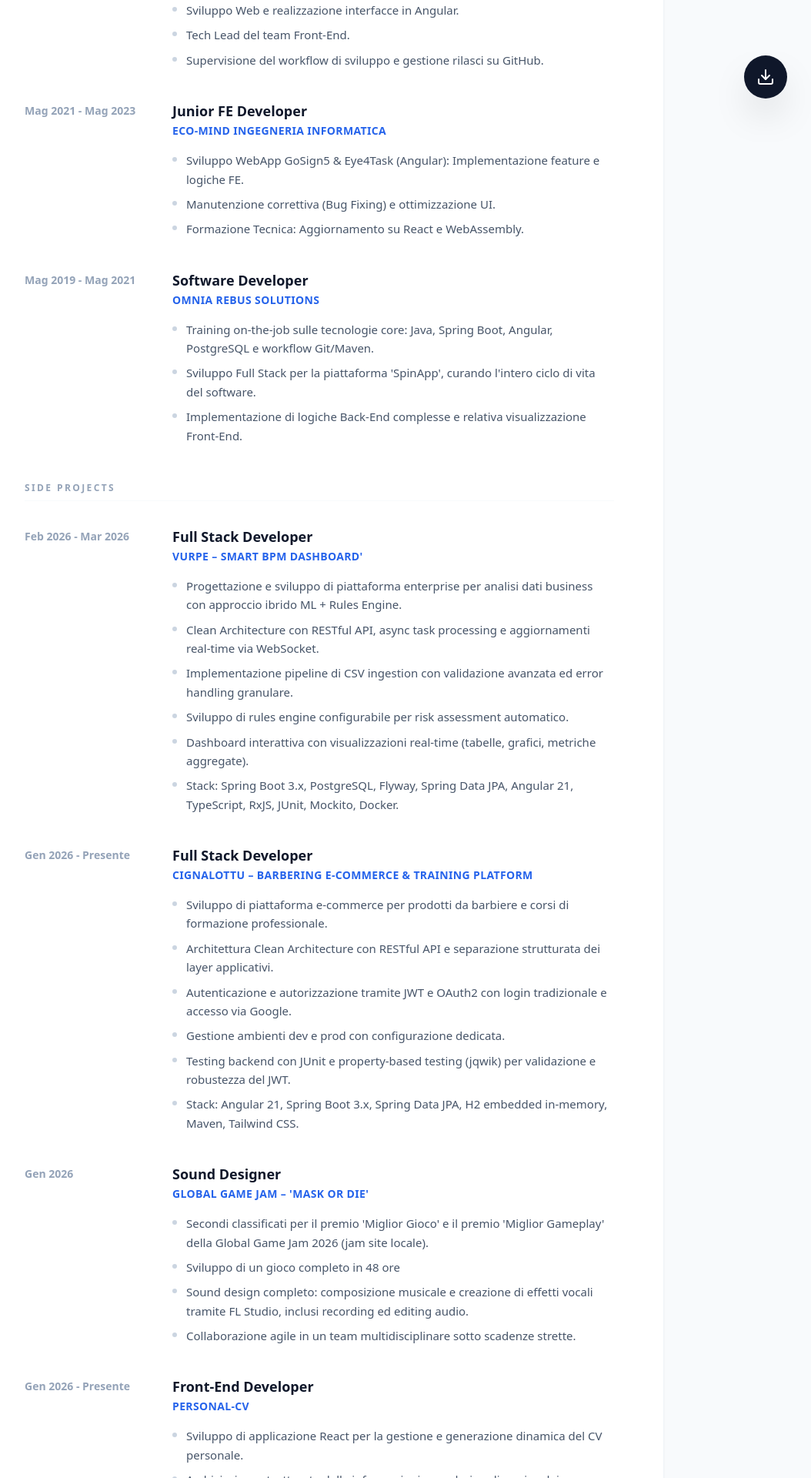
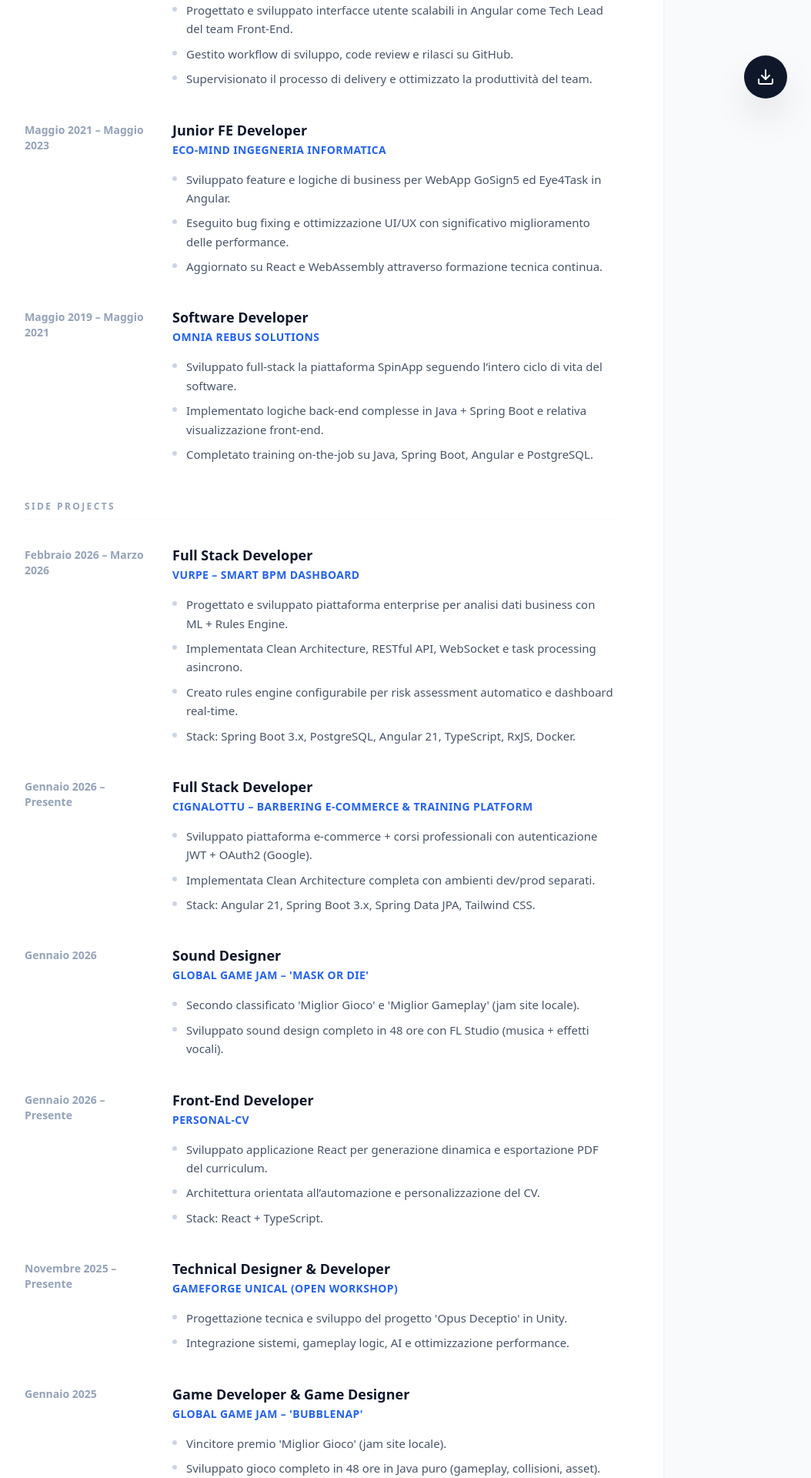
Before and after one commit to VioliHate/personal-cv, a React (Vite) app: page / in a window 1280 px wide. Shown: the part 640-2560 px from the top of the page at 77% size, without its empty margins (225-1279 px from the left). Built offline with nearby package versions, Linux system fonts and the light colour scheme.

Commit message:
data + interface refactoring

```diff
--- a/src/data/cvData.tsx
+++ b/src/data/cvData.tsx
@@ -26,6 +26,10 @@
       link: "https://github.com/VioliHate",
     },
   ],
+  summary:
+    "Frontend Developer con 5+ anni di esperienza in Angular e React. " +
+    "Specializzato in sviluppo Full-Stack con Spring Boot, Clean Architecture. " +
+    "Tech Lead di team front-end e game developer premiato alla Global Game Jam.",
   skills: [
     "Angular",
     "React",
@@ -49,35 +53,35 @@
   workExperience: [
     {
       id: 1,
-      role: "Middle developer",
+      role: "Middle Developer",
       company: "Twentyfive25",
-      period: "Set 2023 - Apr 2024",
+      period: "Settembre 2023 – Aprile 2024",
       description: [
-        "Sviluppo Web e realizzazione interfacce in Angular.",
-        "Tech Lead del team Front-End.",
-        "Supervisione del workflow di sviluppo e gestione rilasci su GitHub.",
+        "Progettato e sviluppato interfacce utente scalabili in Angular come Tech Lead del team Front-End.",
+        "Gestito workflow di sviluppo, code review e rilasci su GitHub.",
+        "Supervisionato il processo di delivery e ottimizzato la produttività del team.",
       ],
     },
     {
       id: 2,
       role: "Junior FE Developer",
       company: "Eco-Mind Ingegneria Informatica",
-      period: "Mag 2021 - Mag 2023",
+      period: "Maggio 2021 – Maggio 2023",
       description: [
-        "Sviluppo WebApp GoSign5 & Eye4Task (Angular): Implementazione feature e logiche FE.",
-        "Manutenzione correttiva (Bug Fixing) e ottimizzazione UI.",
-        "Formazione Tecnica: Aggiornamento su React e WebAssembly.",
+        "Sviluppato feature e logiche di business per WebApp GoSign5 ed Eye4Task in Angular.",
+        "Eseguito bug fixing e ottimizzazione UI/UX con significativo miglioramento delle performance.",
+        "Aggiornato su React e WebAssembly attraverso formazione tecnica continua.",
       ],
     },
     {
       id: 3,
       role: "Software Developer",
       company: "Omnia Rebus Solutions",
-      period: "Mag 2019 - Mag 2021",
+      period: "Maggio 2019 – Maggio 2021",
       description: [
-        "Training on-the-job sulle tecnologie core: Java, Spring Boot, Angular, PostgreSQL e workflow Git/Maven.",
-        "Sviluppo Full Stack per la piattaforma 'SpinApp', curando l'intero ciclo di vita del software.",
-        "Implementazione di logiche Back-End complesse e relativa visualizzazione Front-End.",
+        "Sviluppato full-stack la piattaforma SpinApp seguendo l’intero ciclo di vita del software.",
+        "Implementato logiche back-end complesse in Java + Spring Boot e relativa visualizzazione front-end.",
+        "Completato training on-the-job su Java, Spring Boot, Angular e PostgreSQL.",
       ],
     },
   ],
@@ -85,89 +89,75 @@
     {
       id: 1,
       role: "Full Stack Developer",
-      name: "VURPE – Smart BPM Dashboard'",
-      period: "Feb 2026 - Mar 2026",
+      name: "VURPE – Smart BPM Dashboard",
+      period: "Febbraio 2026 – Marzo 2026",
       description: [
-        "Progettazione e sviluppo di piattaforma enterprise per analisi dati business con approccio ibrido ML + Rules Engine.",
-        "Clean Architecture con RESTful API, async task processing e aggiornamenti real-time via WebSocket.",
-        "Implementazione pipeline di CSV ingestion con validazione avanzata ed error handling granulare.",
-        "Sviluppo di rules engine configurabile per risk assessment automatico.",
-        "Dashboard interattiva con visualizzazioni real-time (tabelle, grafici, metriche aggregate).",
-        "Stack: Spring Boot 3.x, PostgreSQL, Flyway, Spring Data JPA, Angular 21, TypeScript, RxJS, JUnit, Mockito, Docker.",
+        "Progettato e sviluppato piattaforma enterprise per analisi dati business con ML + Rules Engine.",
+        "Implementata Clean Architecture, RESTful API, WebSocket e task processing asincrono.",
+        "Creato rules engine configurabile per risk assessment automatico e dashboard real-time.",
+        "Stack: Spring Boot 3.x, PostgreSQL, Angular 21, TypeScript, RxJS, Docker.",
       ],
     },
     {
       id: 2,
       role: "Full Stack Developer",
-      name: "Cignalottu – barbering e-commerce & training platform ",
-      period: "Gen 2026 - Presente",
+      name: "Cignalottu – Barbering E-commerce & Training Platform",
+      period: "Gennaio 2026 – Presente",
       description: [
-        "Sviluppo di piattaforma e-commerce per prodotti da barbiere e corsi di formazione professionale.",
-        "Architettura Clean Architecture con RESTful API e separazione strutturata dei layer applicativi.",
-        "Autenticazione e autorizzazione tramite JWT e OAuth2 con login tradizionale e accesso via Google.",
-        "Gestione ambienti dev e prod con configurazione dedicata.",
-        "Testing backend con JUnit e property-based testing (jqwik) per validazione e robustezza del JWT.",
-        "Stack: Angular 21, Spring Boot 3.x, Spring Data JPA, H2 embedded in-memory, Maven, Tailwind CSS.",
+        "Sviluppato piattaforma e-commerce + corsi professionali con autenticazione JWT + OAuth2 (Google).",
+        "Implementata Clean Architecture completa con ambienti dev/prod separati.",
+        "Stack: Angular 21, Spring Boot 3.x, Spring Data JPA, Tailwind CSS.",
       ],
     },
     {
       id: 3,
       role: "Sound Designer",
       name: "Global Game Jam – 'Mask or Die'",
-      period: "Gen 2026",
+      period: "Gennaio 2026",
       description: [
-        "Secondi classificati per il premio 'Miglior Gioco' e il premio 'Miglior Gameplay' della Global Game Jam 2026 (jam site locale).",
-        "Sviluppo di un gioco completo in 48 ore",
-        "Sound design completo: composizione musicale e creazione di effetti vocali tramite FL Studio, inclusi recording ed editing audio.",
-        "Collaborazione agile in un team multidisciplinare sotto scadenze strette.",
+        "Secondo classificato 'Miglior Gioco' e 'Miglior Gameplay' (jam site locale).",
+        "Sviluppato sound design completo in 48 ore con FL Studio (musica + effetti vocali).",
       ],
     },
     {
       id: 4,
       role: "Front-End Developer",
-      name: "personal-cv",
-      period: "Gen 2026 - Presente",
+      name: "Personal-CV",
+      period: "Gennaio 2026 – Presente",
       description: [
-        "Sviluppo di applicazione React per la gestione e generazione dinamica del CV personale.",
-        "Archiviazione strutturata delle informazioni e rendering dinamico dei contenuti.",
-        "Generazione ed esportazione del CV in formato PDF.",
-        "Progetto finalizzato all’automazione e personalizzazione del processo di creazione del curriculum.",
-        "Stack: React.",
+        "Sviluppato applicazione React per generazione dinamica e esportazione PDF del curriculum.",
+        "Architettura orientata all’automazione e personalizzazione del CV.",
+        "Stack: React + TypeScript.",
       ],
     },
     {
       id: 5,
-      role: "Technical Designer e Developer",
+      role: "Technical Designer & Developer",
       name: "GameForge Unical (Open Workshop)",
-      period: "Nov 2025 – Presente",
+      period: "Novembre 2025 – Presente",
       description: [
-        "Progettazione tecnica del progetto 'Opus Deceptio' in Unity.",
-        "Integrazione di sistemi, gameplay logic e componenti AI.",
-        "Coordinamento tecnico tra team creativi e sviluppatori.",
-        "Ottimizzazione delle performance, modularità e scalabilità del codice.",
+        "Progettazione tecnica e sviluppo del progetto 'Opus Deceptio' in Unity.",
+        "Integrazione sistemi, gameplay logic, AI e ottimizzazione performance.",
       ],
     },
     {
       id: 6,
       role: "Game Developer & Game Designer",
       name: "Global Game Jam – 'BubbleNap'",
-      period: "Gen 2025",
+      period: "Gennaio 2025",
       description: [
-        "Vincitori del premio 'Miglior Gioco' della Global Game Jam 2025 (jam site locale).",
-        "Sviluppo di un gioco completo in 48 ore, realizzato in Java puro senza l'uso di framework esterni.",
-        "Implementazione delle logiche di gameplay, gestione delle collisioni e integrazione degli asset.",
-        "Collaborazione agile in un team multidisciplinare sotto scadenze strette.",
+        "Vincitore premio 'Miglior Gioco' (jam site locale).",
+        "Sviluppato gioco completo in 48 ore in Java puro (gameplay, collisioni, asset).",
       ],
     },
     {
       id: 7,
       role: "Software Developer Trainee",
-      name: "InfoPower Research ",
-      period: "Dic 2018 - Feb 2019",
+      name: "InfoPower Research",
+      period: "Dicembre 2018 – Febbraio 2019",
       description: [
-        "Sviluppo dell'applicazione multipiattaforma 'SPINApp' come progetto di tesi (tirocinio curriculare di 150 ore).",
-        "Sviluppo del Front-End in Ionic e interventi sul Back-End Java pre-esistente (estensione funzionalità mancanti e bug fixing).",
-        "Apprendimento pratico della metodologia Agile e integrazione nel workflow di sviluppo aziendale.",
+        "Sviluppato applicazione multipiattaforma SPINApp (progetto di tesi – 150 ore).",
+        "Front-end in Ionic + interventi back-end Java e bug fixing.",
       ],
     },
   ],
--- a/src/types/interfaces.ts
+++ b/src/types/interfaces.ts
@@ -40,6 +40,7 @@
   personal: PersonalInfo;
   contact: ContactItem[];
   skills: string[];
+  summary: string;
   workExperience: WorkExperienceItem[];
   outWorkExperience: OutWorkExperienceItem[];
   education: EducationItem[];
```
